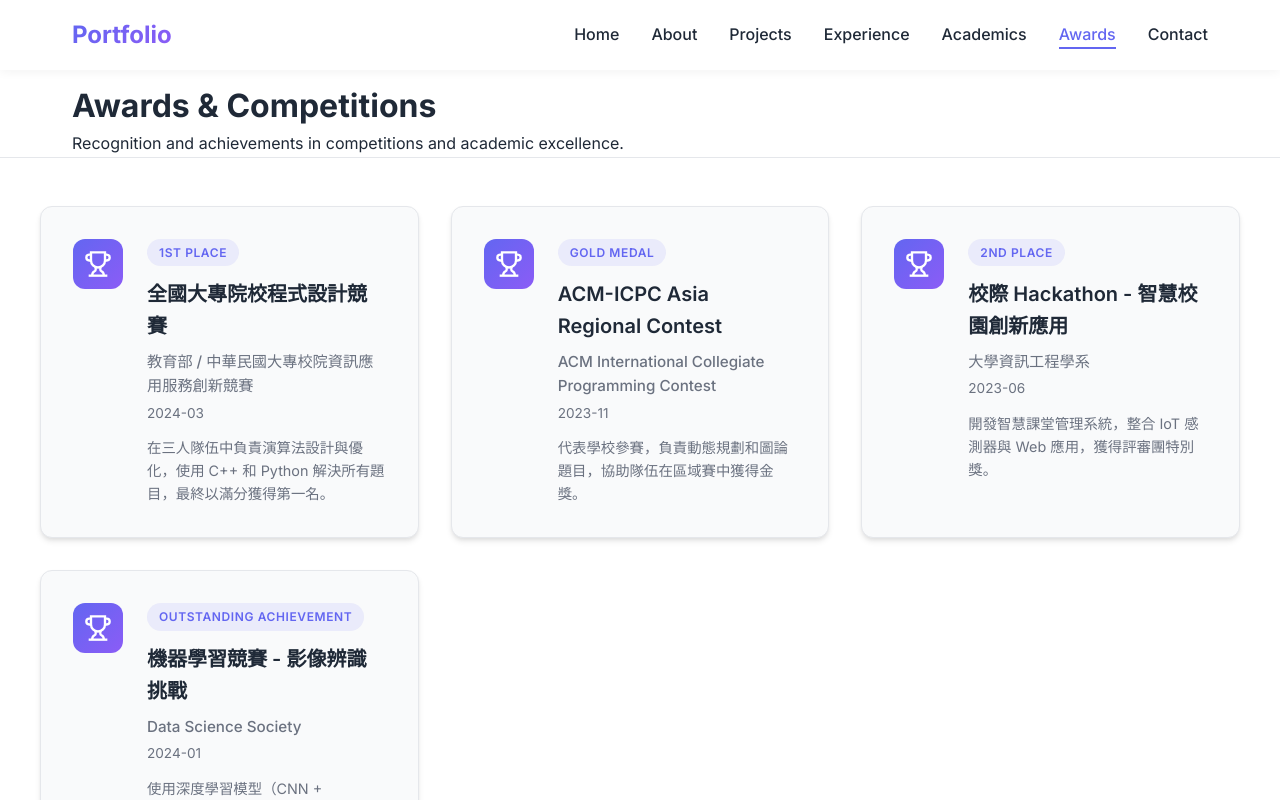
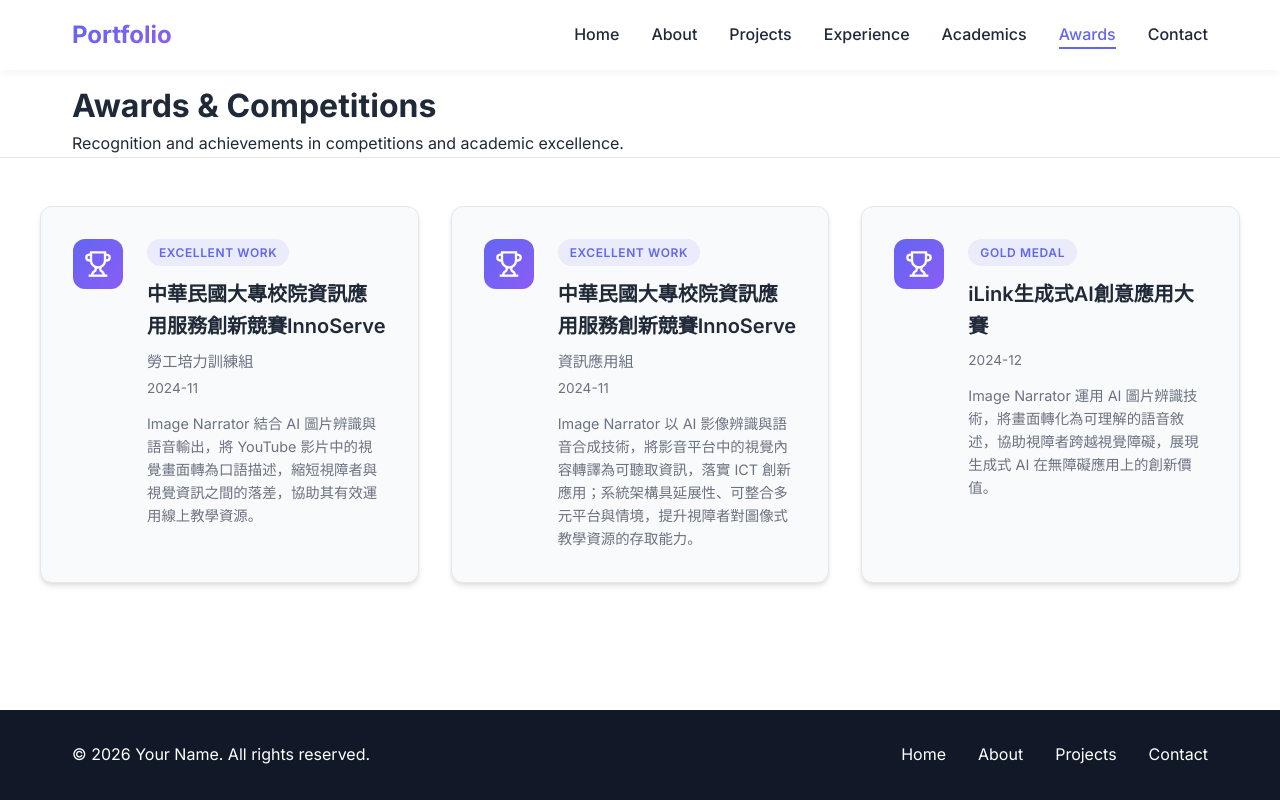
Before and after one commit to Lisa123wang/Portfolio, a Vue app: page /awards in a window 1280 px wide. Shown: the top 800 px of the page. Built offline with nearby package versions, Linux system fonts and the light colour scheme.

Commit message:
Update Awards: InnoServe title, iLink description, remove placeholder awards

```diff
--- a/src/pages/AwardsPage.vue
+++ b/src/pages/AwardsPage.vue
@@ -70,35 +70,26 @@ export default {
       awards: [
         {
           id: 1,
-          rank: '1st Place',
-          title: '全國大專院校程式設計競賽',
-          event: '教育部 / 中華民國大專校院資訊應用服務創新競賽',
-          date: '2024-03',
-          description: '在三人隊伍中負責演算法設計與優化，使用 C++ 和 Python 解決所有題目，最終以滿分獲得第一名。'
+          rank: 'Excellent Work',
+          title: '中華民國大專校院資訊應用服務創新競賽InnoServe',
+          event: '勞工培力訓練組',
+          date: '2024-11',
+          description: 'Image Narrator 結合 AI 圖片辨識與語音輸出，將 YouTube 影片中的視覺畫面轉為口語描述，縮短視障者與視覺資訊之間的落差，協助其有效運用線上教學資源。'
         },
         {
           id: 2,
-          rank: 'Gold Medal',
-          title: 'ACM-ICPC Asia Regional Contest',
-          event: 'ACM International Collegiate Programming Contest',
-          date: '2023-11',
-          description: '代表學校參賽，負責動態規劃和圖論題目，協助隊伍在區域賽中獲得金獎。'
+          rank: 'Excellent Work',
+          title: '中華民國大專校院資訊應用服務創新競賽InnoServe',
+          event: '資訊應用組',
+          date: '2024-11',
+          description: 'Image Narrator 以 AI 影像辨識與語音合成技術，將影音平台中的視覺內容轉譯為可聽取資訊，落實 ICT 創新應用；系統架構具延展性、可整合多元平台與情境，提升視障者對圖像式教學資源的存取能力。'
         },
         {
           id: 3,
-          rank: '2nd Place',
-          title: '校際 Hackathon - 智慧校園創新應用',
-          event: '大學資訊工程學系',
-          date: '2023-06',
-          description: '開發智慧課堂管理系統，整合 IoT 感測器與 Web 應用，獲得評審團特別獎。'
-        },
-        {
-          id: 4,
-          rank: 'Outstanding Achievement',
-          title: '機器學習競賽 - 影像辨識挑戰',
-          event: 'Data Science Society',
-          date: '2024-01',
-          description: '使用深度學習模型（CNN + Transformer）達到 95% 準確率，在參賽隊伍中排名前 10%。'
+          rank: 'Gold Medal',
+          title: 'iLink生成式AI創意應用大賽',
+          date: '2024-12',
+          description: 'Image Narrator 運用 AI 圖片辨識技術，將畫面轉化為可理解的語音敘述，協助視障者跨越視覺障礙，展現生成式 AI 在無障礙應用上的創新價值。'
         }
       ]
     }
```
